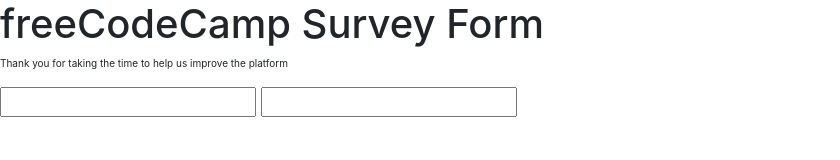
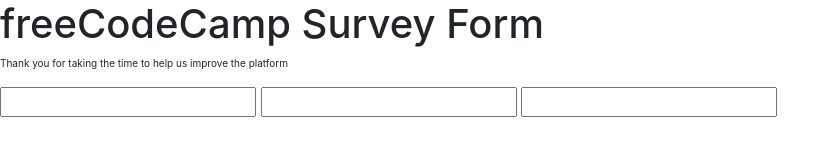
Before and after one commit to amicalazar/microverse-john-nico, a plain HTML site: page index.html in a window 1280 px wide. Shown: the whole page, without its empty margins (0-840 px from the left). Drawn offline with nearby package versions, Linux system fonts and the light colour scheme.

Commit message:
steps 7 and 8

```diff
--- a/index.html
+++ b/index.html
@@ -18,6 +18,7 @@
         <form id="survey-form">
           <input id="email" type="email" required></input>
           <input id="name" type="text" required></input>
+          <input id="number" type="number" required></input>
         </form>
     </div>
 
```
